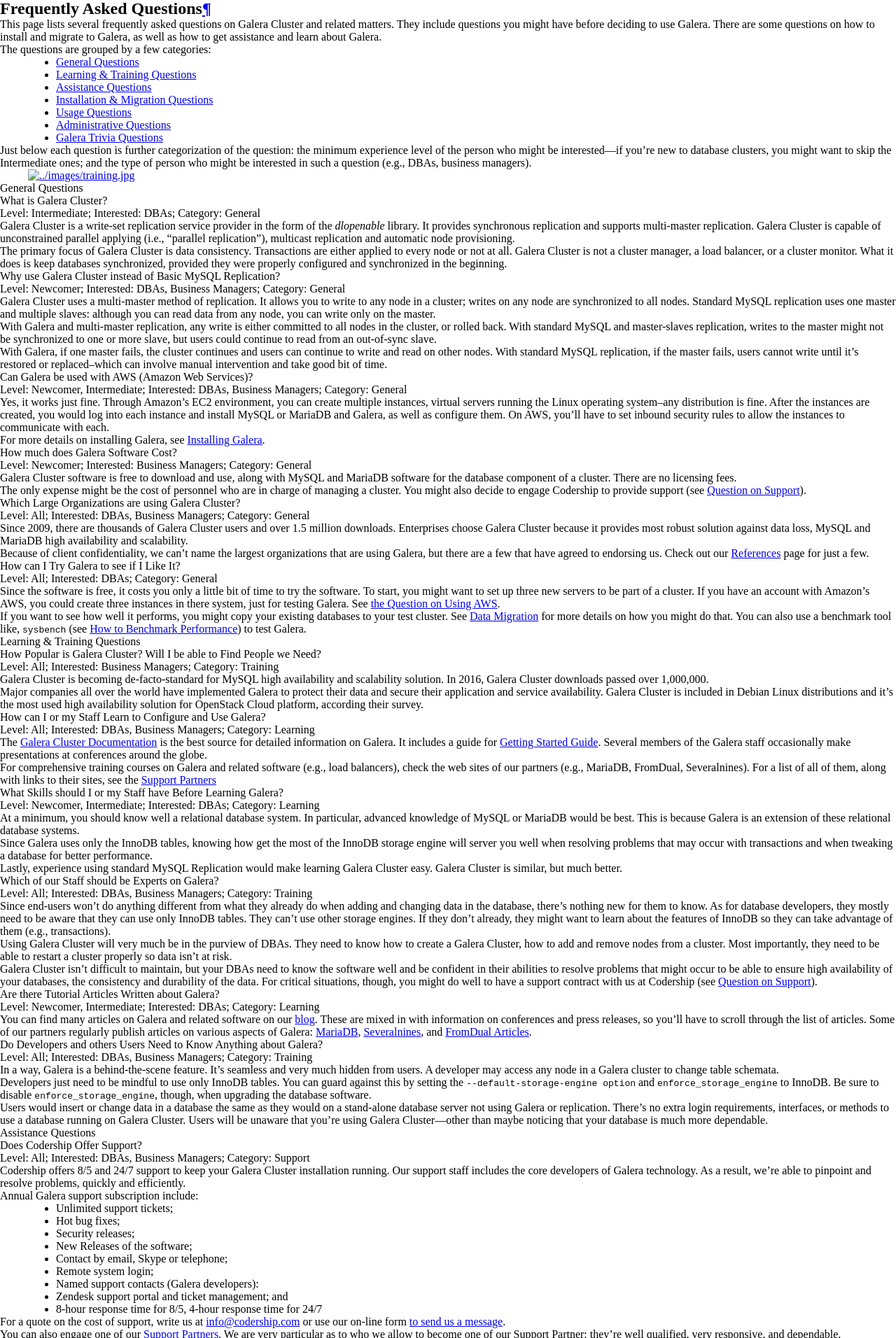
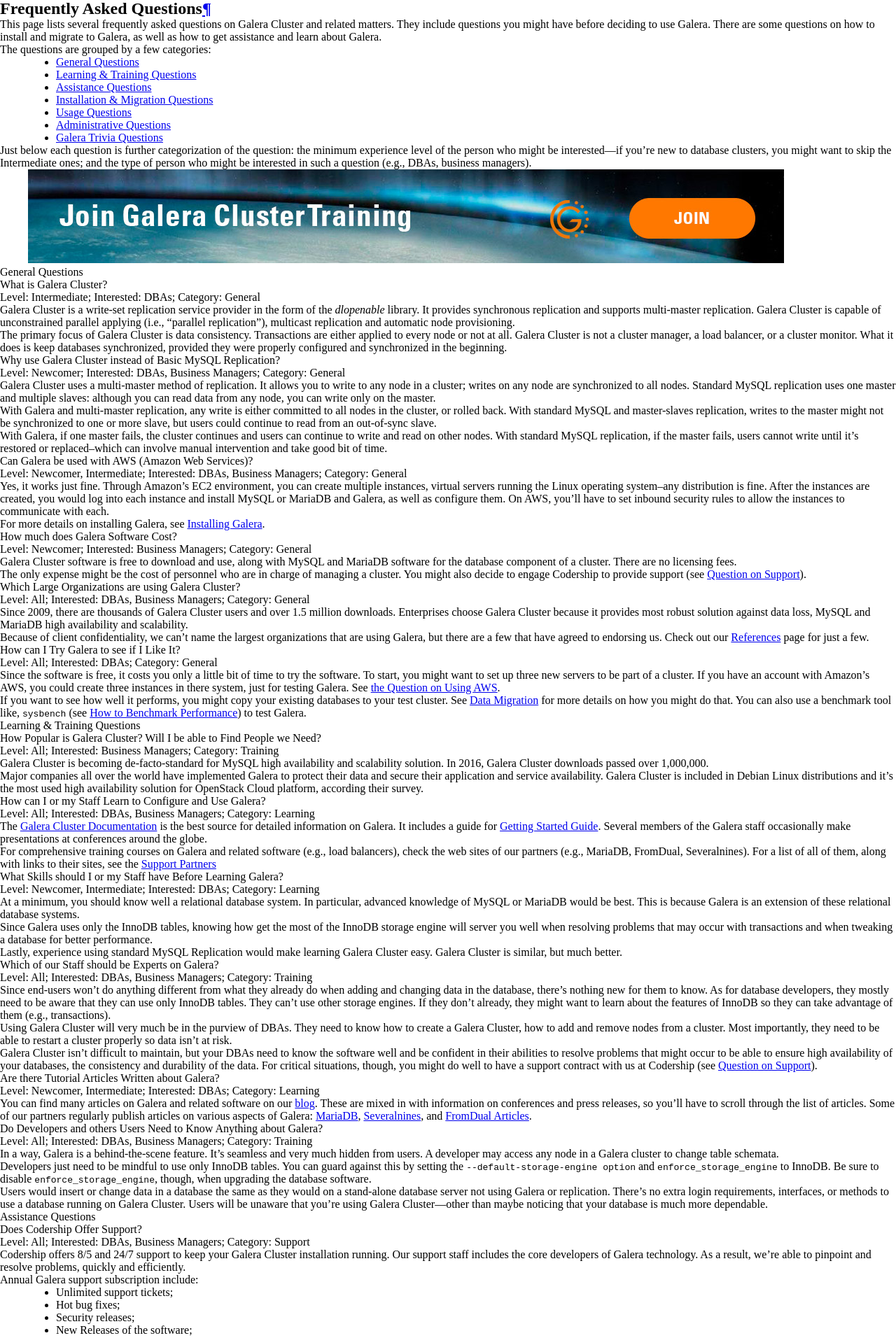
Before and after one commit to codership/documentation, a Sphinx documentation site: the page built from galeracluster/source/faq.rst, in a window 1280 px wide. Shown: the part 397-2309 px from the top of the page at 70% size. Built offline with Sphinx 7.4.7, drawn with Linux system fonts in a browser that asks for light colours; comment, search, counter and statistics services are not loaded.

Commit message:
One more link fixed.

```diff
--- a/galeracluster/source/faq.rst
+++ b/galeracluster/source/faq.rst
@@ -67,12 +67,12 @@ Just below each question is further categorization of the question: the minimum
 
    .. only:: html
 
-          .. image:: ../images/training.jpg
+          .. image:: images/training.jpg
              :target: https://galeracluster.com/training-courses/
 
    .. only:: latex
 
-          .. image:: ../images/training.jpg
+          .. image:: images/training.jpg
 		  :target: https://galeracluster.com/training-courses/
 
 
```
